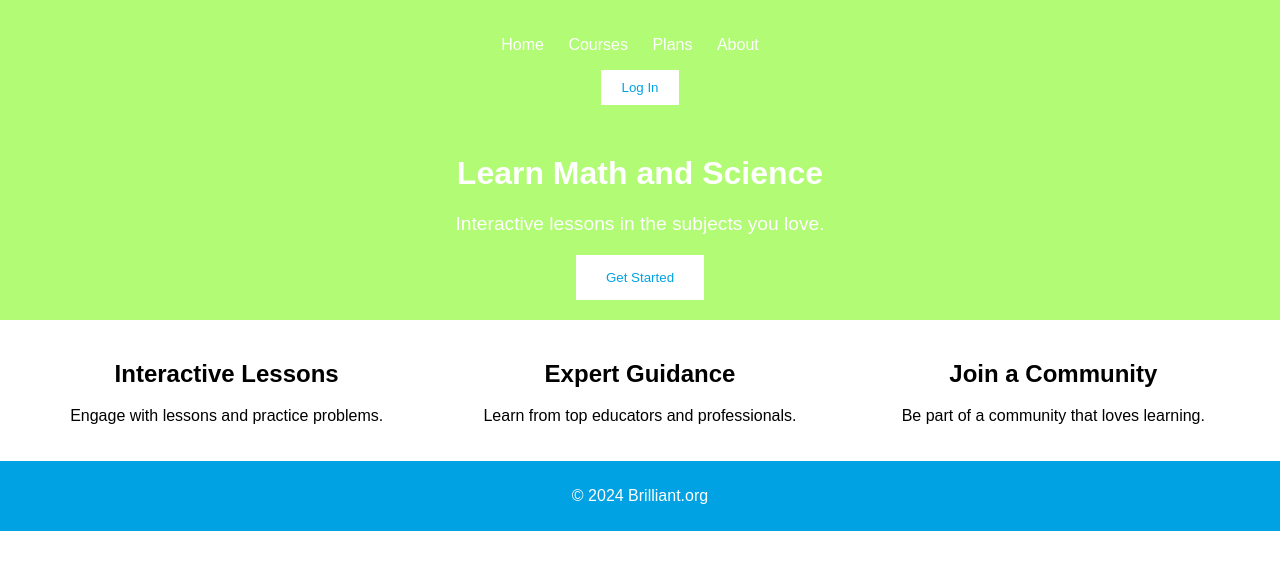
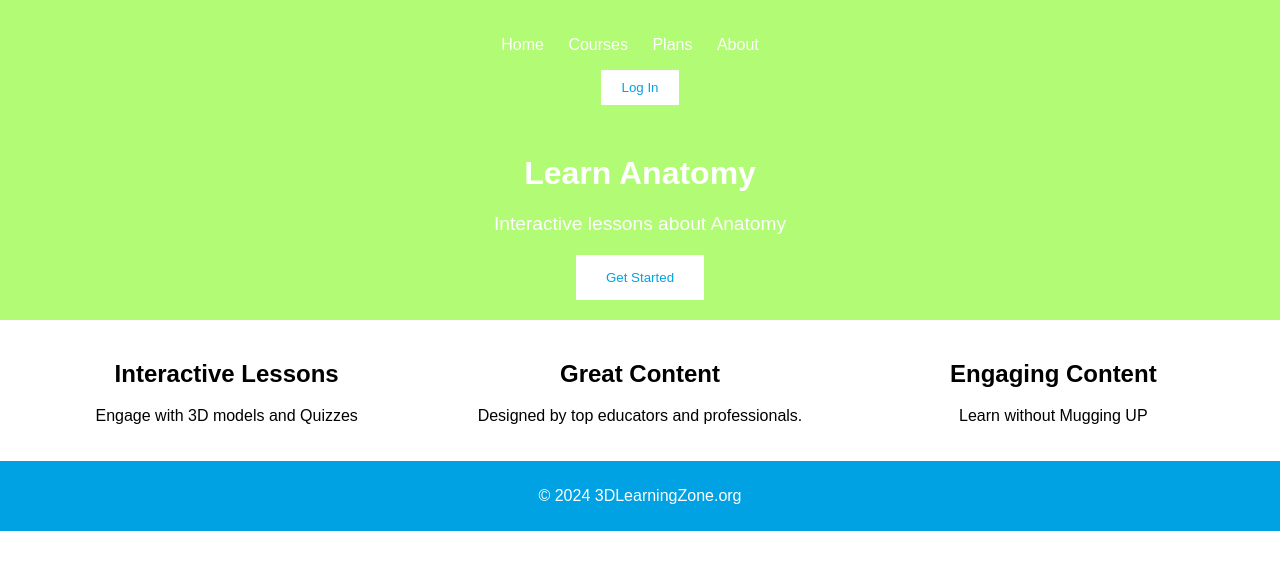
Before and after one commit to Rishikesh1235/3d-learning-zone, a plain HTML site: page index.html in a window 1280 px wide. Drawn offline with Linux system fonts and the light colour scheme.

Commit message:
Update index.html

```diff
--- a/index.html
+++ b/index.html
@@ -3,7 +3,7 @@
 <head>
     <meta charset="UTF-8">
     <meta name="viewport" content="width=device-width, initial-scale=1.0">
-    <title>Brilliant Clone</title>
+    <title>3D Learning Zone</title>
     <link rel="stylesheet" href="styles.css">
 </head>
 <body>
@@ -18,8 +18,8 @@
             <button class="login-btn">Log In</button>
         </nav>
         <div class="hero">
-            <h1>Learn Math and Science</h1>
-            <p>Interactive lessons in the subjects you love.</p>
+            <h1>Learn Anatomy</h1>
+            <p>Interactive lessons about Anatomy</p>
             <button class="start-btn">Get Started</button>
         </div>
     </header>
@@ -27,20 +27,20 @@
         <section class="features">
             <div class="feature">
                 <h2>Interactive Lessons</h2>
-                <p>Engage with lessons and practice problems.</p>
+                <p>Engage with 3D models and Quizzes</p>
             </div>
             <div class="feature">
-                <h2>Expert Guidance</h2>
-                <p>Learn from top educators and professionals.</p>
+                <h2>Great Content</h2>
+                <p>Designed by top educators and professionals.</p>
             </div>
             <div class="feature">
-                <h2>Join a Community</h2>
-                <p>Be part of a community that loves learning.</p>
+                <h2>Engaging Content</h2>
+                <p>Learn without Mugging UP</p>
             </div>
         </section>
     </main>
     <footer>
-        <p>&copy; 2024 Brilliant.org</p>
+        <p>&copy; 2024 3DLearningZone.org</p>
     </footer>
     <script src="scripts.js"></script>
 </body>
```
